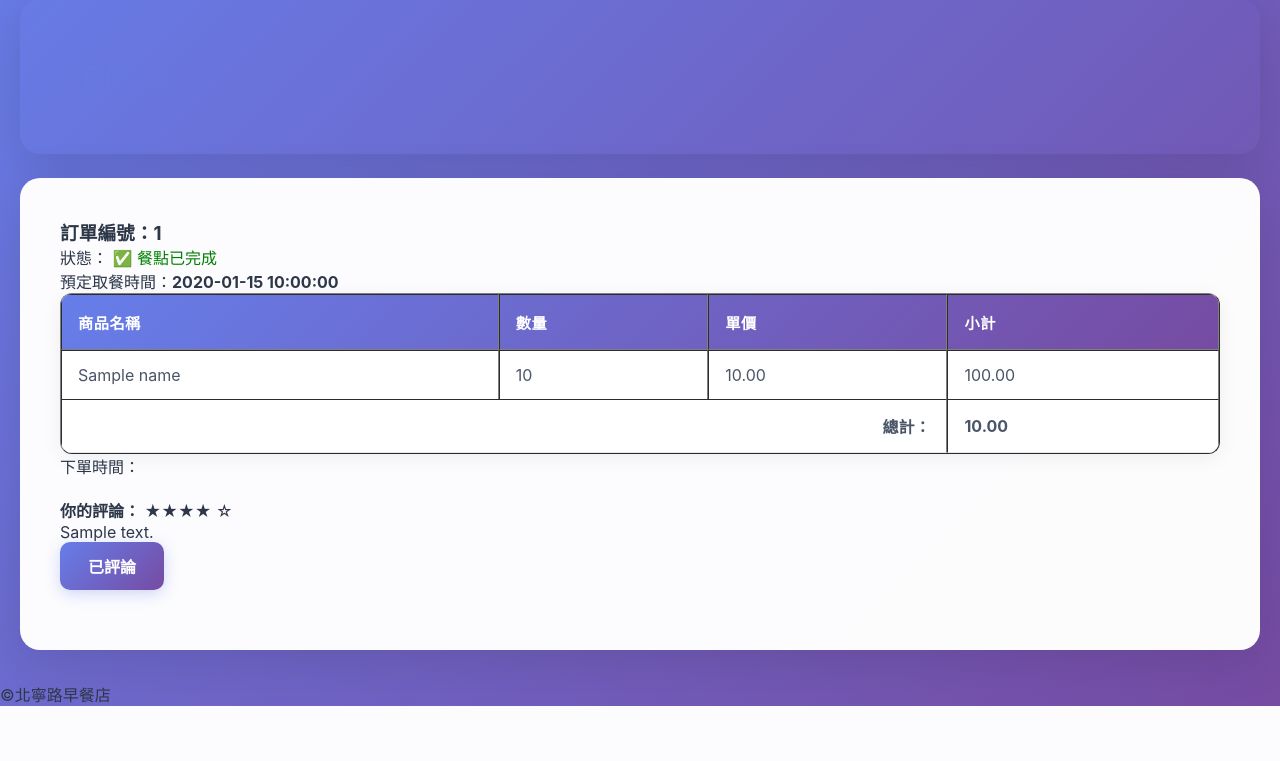
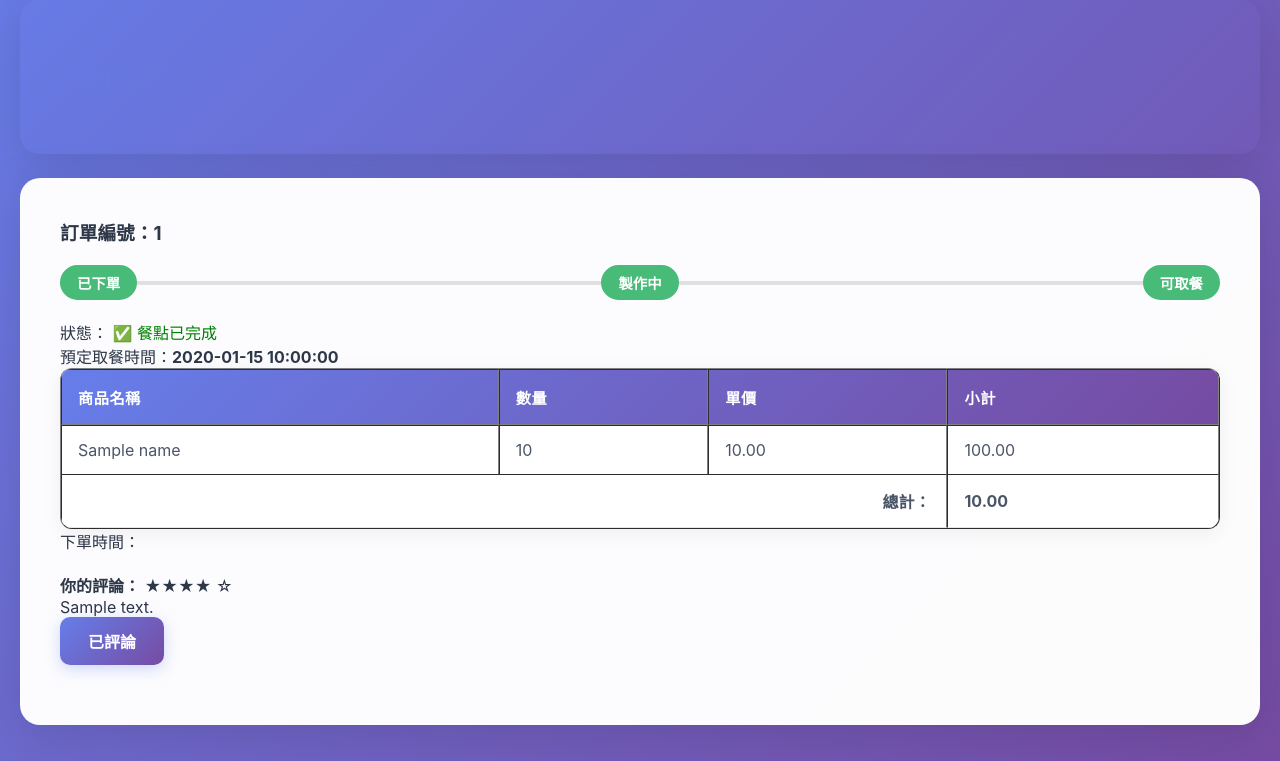
Before and after one commit to Wang-3369/OnlineStore, a Flask app: page /orders in a window 1280 px wide. Shown: the part 120-881 px from the top of the page. Before the commit the page ends 826 px from the top, so only its background shows below. Run offline with Flask 3, Linux system fonts and the light colour scheme; a user stored in the database is signed in; tables that the repository leaves empty hold one stand-in row (values such as "Sample post"); a database or web service that is not in the repository returns one stand-in record (values such as "Sample title"); data that the repository does not hold is empty; parts of the project's set-up code (start-up, migrations or seed data) failed here and were passed over.

Commit message:
修復bug和前端美化

```diff
--- /dev/null
+++ b/static/css/orders.css
@@ -0,0 +1,38 @@
+/* 進度條樣式 */
+.progress-track {
+    display: flex;
+    margin: 20px 0;
+    position: relative;
+    justify-content: space-between;
+}
+.progress-track::before {
+    content: '';
+    position: absolute;
+    top: 50%;
+    left: 0;
+    right: 0;
+    height: 4px;
+    background: #e0e0e0;
+    z-index: 0;
+    transform: translateY(-50%);
+}
+.step {
+    background: #fff;
+    z-index: 1;
+    padding: 5px 15px;
+    border-radius: 20px;
+    border: 2px solid #e0e0e0;
+    color: #999;
+    font-size: 0.9em;
+    font-weight: bold;
+}
+.step.active {
+    border-color: #667eea;
+    color: #667eea;
+    background: #eef2ff;
+}
+.step.completed {
+    border-color: #48bb78;
+    color: white;
+    background: #48bb78;
+}
--- a/static/js/cart.js
+++ b/static/js/cart.js
@@ -8,8 +8,9 @@
         total += subtotal;
 
         const tr = document.createElement("tr");
+        const imgHtml = item.image_id ? `<img src="/api/products/image/${item.image_id}" width="50">` : '';
         tr.innerHTML = `
-            <td>${item.name}</td>
+            <td>${imgHtml} ${item.name}</td>
             <td>${item.price}</td>
             <td>
                 <input type="number" value="${item.quantity}" min="1" onchange="updateCart('${id}', this.value)">
--- a/templates/index.html
+++ b/templates/index.html
@@ -11,6 +11,11 @@
     <button class="next">&gt;</button>
     <!-- 圓點指示 -->
     <div class="dots" id="dots"></div>
+</div>
+
+<div style="max-width: 1200px; margin: 20px auto; text-align: center;">
+    <input type="text" id="product-search" placeholder="🔍 搜尋商品..."
+           style="width: 100%; max-width: 400px; padding: 12px; border-radius: 30px; border: 1px solid #ddd; font-size: 16px; outline: none; box-shadow: 0 4px 10px rgba(0,0,0,0.05);">
 </div>
 
 <div class="main-container">
--- a/templates/orders.html
+++ b/templates/orders.html
@@ -7,6 +7,11 @@
         {% for order in orders %}
             <div class="order-block status-{{ order.status }}" data-created-at="{{ order.created_at.isoformat() }}">
                 <h3>訂單編號：{{ order.order_id }}</h3>
+                <div class="progress-track">
+                    <div class="step {% if order.status in ['pending', 'accepted', 'completed'] %}completed{% endif %}">已下單</div>
+                    <div class="step {% if order.status == 'accepted' %}active{% elif order.status == 'completed' %}completed{% endif %}">製作中</div>
+                    <div class="step {% if order.status == 'completed' %}completed{% endif %}">可取餐</div>
+                </div>
                 <p>狀態：
                     {% if order.status == 'pending' %}
                         <span style="color:orange;">⏳ 等待老闆確認中</span>
```
Also changed, not shown: api/cart_api.py (+15 -13 lines), static/css/index.css (+25 -0 lines), static/js/cartadd.js (+22 -0 lines).
